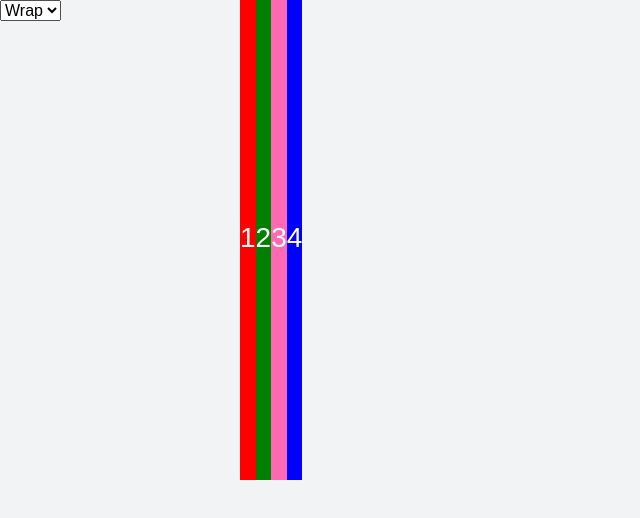
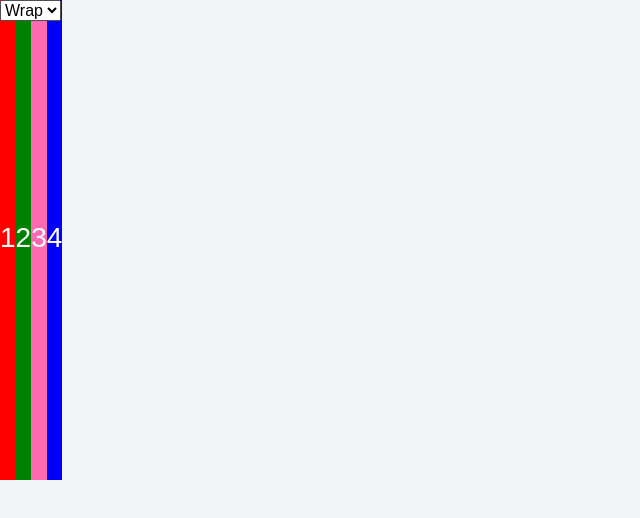
Before and after one commit to kozakl/flexbox-samples, a React app: page /#/wrap in a window 1280 px wide. Shown: the top 518 px of the page, without its empty margins (0-640 px from the left). Built offline with nearby package versions, Linux system fonts and the light colour scheme.

Commit message:
Expand wrap-sample to full width

```diff
--- a/src/pages/wrap-sample/WrapSample.pcss
+++ b/src/pages/wrap-sample/WrapSample.pcss
@@ -3,8 +3,6 @@
   flex-wrap: wrap;
   font-size: 1.75rem;
   text-align: center;
-  margin: 0 auto;
-  max-width: 50rem;
   height: 30rem;
 
   & > div::before {
```
